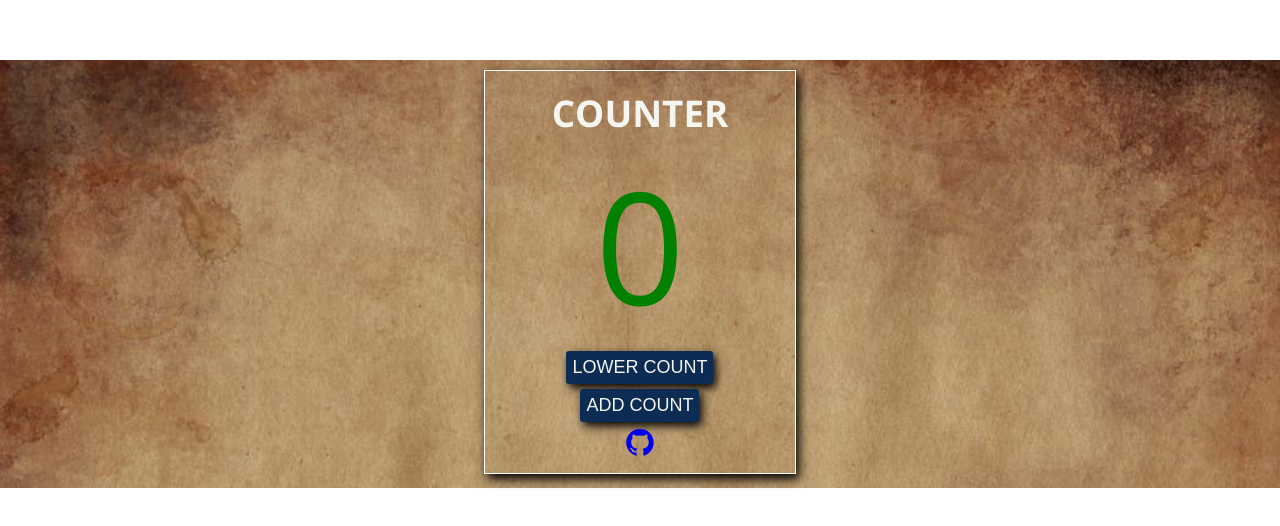
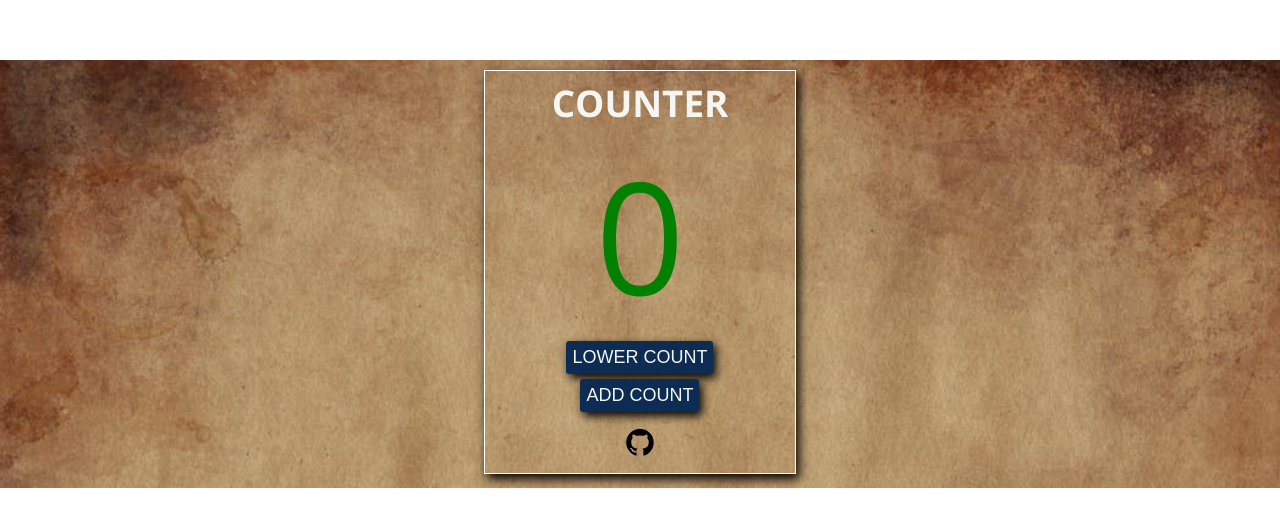
Before and after one commit to AyoOlu1/sidehustle-jscounter, a plain HTML site: page index.html in a window 1280 px wide. Shown: the part 132-658 px from the top of the page. Drawn offline with nearby package versions, Linux system fonts and the light colour scheme.

Commit message:
Update styles

```diff
--- a/styles.css
+++ b/styles.css
@@ -55,10 +55,16 @@ body {
     box-shadow: 3px 4px 10px rgb(0, 0, 0);
     cursor: pointer;
 }
-.counter-container > i {
+.counter-container > a {
     cursor: pointer;
     margin: 10px;
 }
+ a:link, a:visited, a:active {
+     color: rgb(0, 0, 0);
+ }
+ a:hover {
+     color: rgb(12, 44, 83);
+ }
 @media (min-width: 600px) {
         body {
             margin-top: 20%;
```
